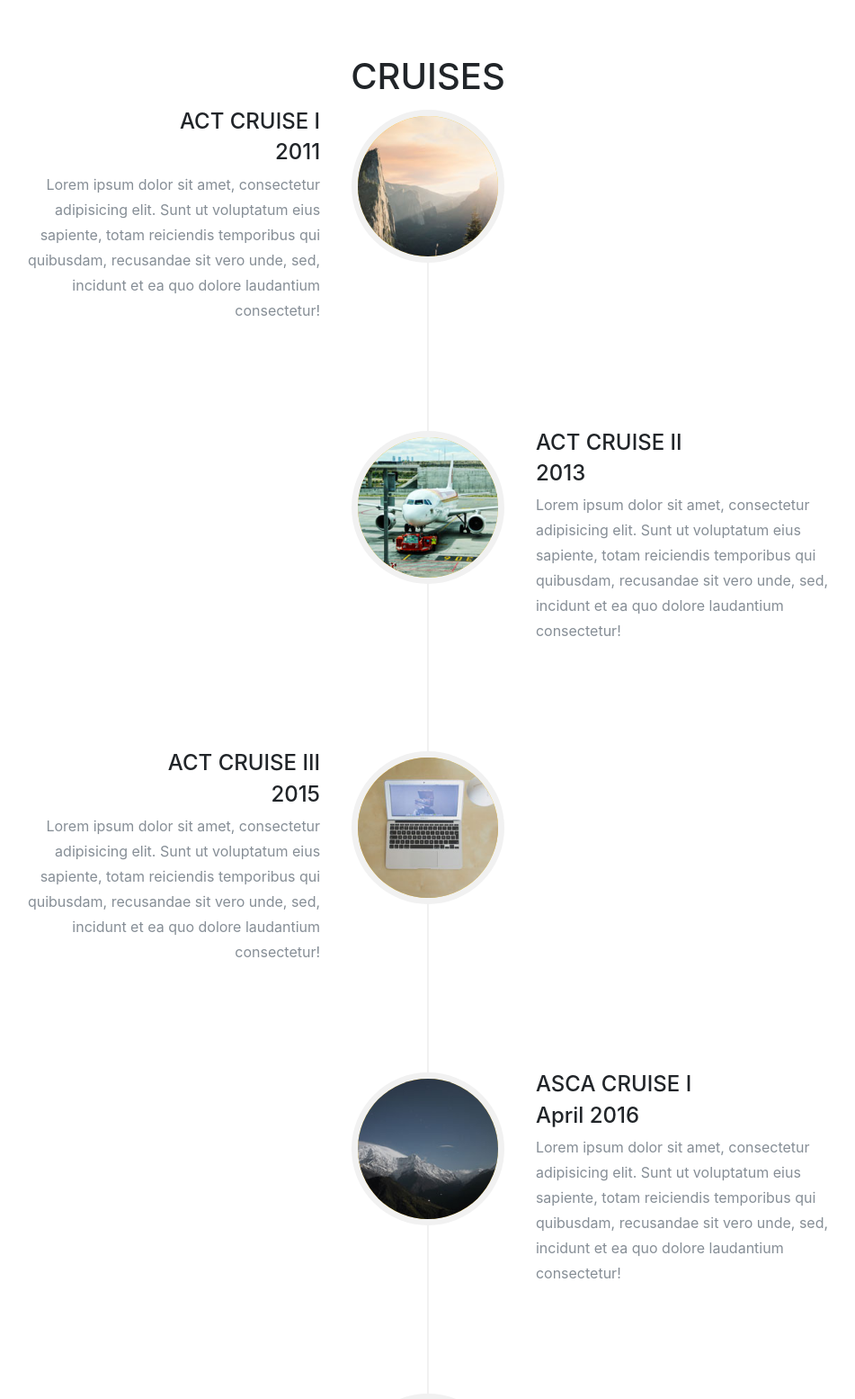
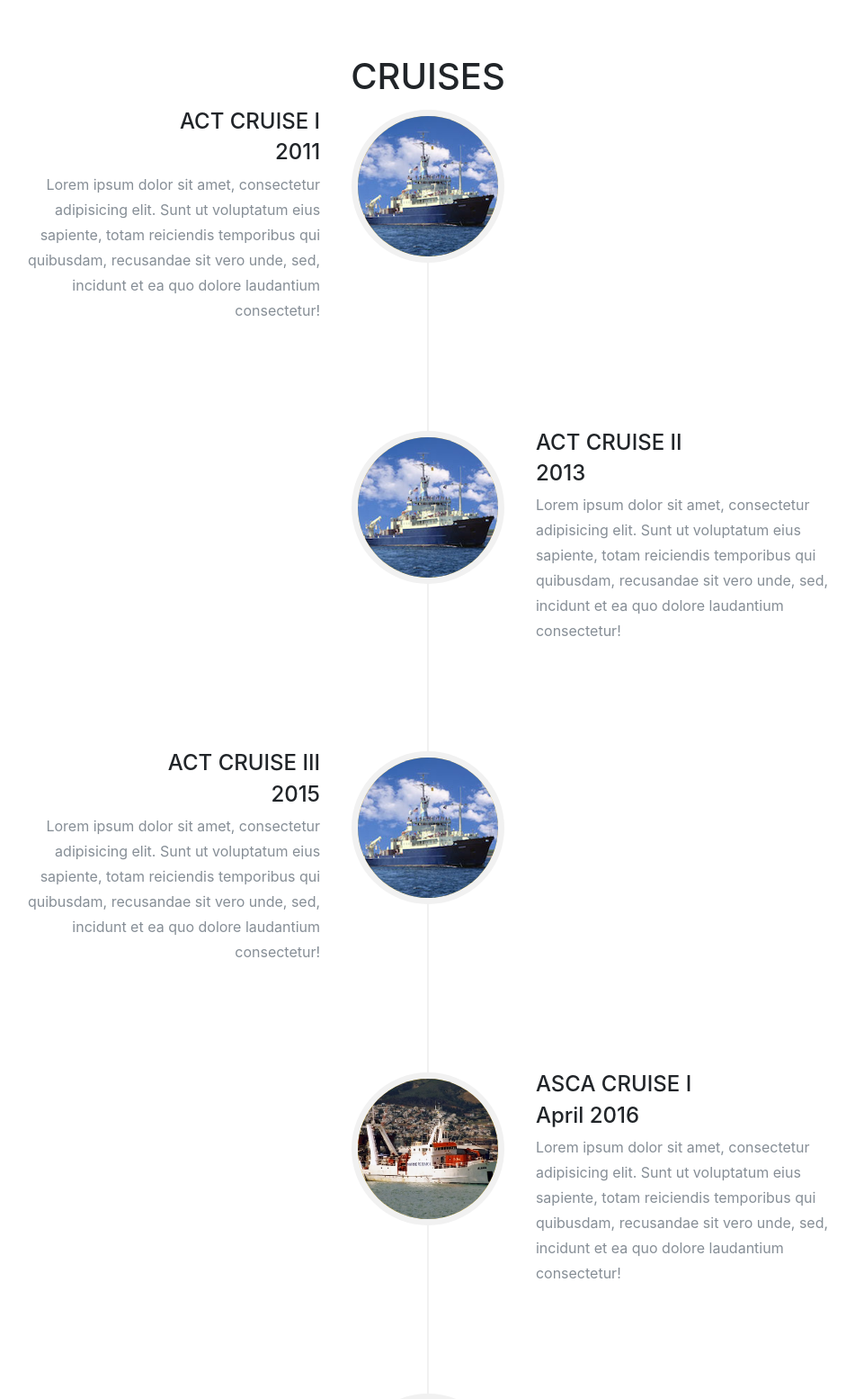
Before and after one commit to houraad/beallab, a website with bundled scripts: page index.html in a window 1280 px wide. Shown: the part 2760-4315 px from the top of the page at 90% size, without its empty margins (164-1115 px from the left). Built offline with nearby package versions, Linux system fonts and the light colour scheme; a web font is replaced by a local one.

Commit message:
cruise pics

```diff
--- a/index.html
+++ b/index.html
@@ -218,7 +218,7 @@
             <ul class="timeline">
               <li>
                 <div class="timeline-image">
-                  <img class="rounded-circle img-fluid" src="img/about/1.jpg" alt="">
+                  <img class="rounded-circle img-fluid" src="img/about/knorr.jpg" alt="">
                 </div>
                 <div class="timeline-panel">
                   <div class="timeline-heading">
@@ -232,7 +232,7 @@
               </li>
               <li class="timeline-inverted">
                 <div class="timeline-image">
-                  <img class="rounded-circle img-fluid" src="img/about/2.jpg" alt="">
+                  <img class="rounded-circle img-fluid" src="img/about/knorr.jpg" alt="">
                 </div>
                 <div class="timeline-panel">
                   <div class="timeline-heading">
@@ -246,7 +246,7 @@
               </li>
               <li>
                 <div class="timeline-image">
-                  <img class="rounded-circle img-fluid" src="img/about/3.jpg" alt="">
+                  <img class="rounded-circle img-fluid" src="img/about/knorr.jpg" alt="">
                 </div>
                 <div class="timeline-panel">
                   <div class="timeline-heading">
@@ -260,7 +260,7 @@
               </li>
               <li class="timeline-inverted">
                 <div class="timeline-image">
-                  <img class="rounded-circle img-fluid" src="img/about/4.jpg" alt="">
+                  <img class="rounded-circle img-fluid" src="img/about/algoa.jpg" alt="">
                 </div>
                 <div class="timeline-panel">
                   <div class="timeline-heading">
```
Also changed, not shown: img/about/algoa.jpg (added), img/about/knorr.jpg (added), 1 other file.
